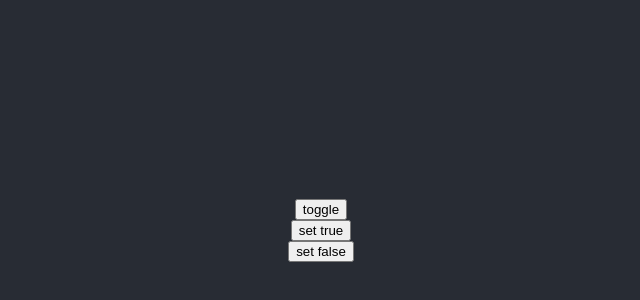
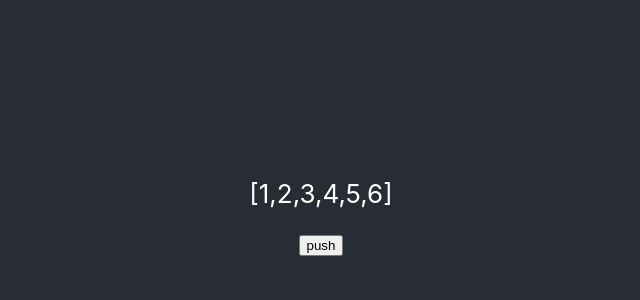
Before and after one commit to Alekskarb/react-hooks, a React (Create React App) app: page / in a window 1280 px wide. Shown: the part 196-496 px from the top of the page, without its empty margins (319-959 px from the left). Built offline with nearby package versions, Linux system fonts and the light colour scheme.

Commit message:
custom hooks-2

```diff
--- a/src/App.js
+++ b/src/App.js
@@ -1,18 +1,21 @@
 import './App.css';
-import React, {useState} from "react";
-import {useLocalStorage} from "./useLocalStorage";
-import {useUpdateLogger} from "./useUpdateLogger";
+import React, {useEffect, useState} from "react";
+// import {useTimeOut} from "./useTimeOut";
+import {useDebounce} from "./useDebounce";
+import {useUpdateEffect} from "./useUpdateEffect";
+import {useArray} from "./useArray";
+// import {useLocalStorage} from "./useLocalStorage";
+// import {useUpdateLogger} from "./useUpdateLogger";
+// import {useToggle} from "./useToggle";
 
 function App() {
-    const [value, setValue] = useLocalStorage('name', '');
-    useUpdateLogger(value);
+    const {array, push} = useArray([1,2,3,4,5,6]);
+
     return (
         <div className="App">
             <header className='App-header'>
-               <p>{value}</p>
-                <button> toggle </button>
-                <button> set true </button>
-                <button> set false </button>
+               <p> [{ array.join(',') }] </p>
+                <button onClick={() => push(array.length)}> push </button>
             </header>
         </div>
     );
@@ -432,3 +435,79 @@ export default App;
 //         </div>
 //     );
 // }
+
+// work under USE_TOGGLE custom hook
+
+// function App() {
+//     const [state, setState] = useToggle(false);
+//     return (
+//         <div className="App">
+//             <header className='App-header'>
+//                 <p>{state.toString()}</p>
+//                 <button onClick={() => setState()}> toggle </button>
+//                 <button onClick={() => setState(true)}> set true </button>
+//                 <button onClick={() => setState(false)}> set false </button>
+//             </header>
+//         </div>
+//     );
+// }
+
+// use  timeout OWN HOOK
+
+// const [count, setCount] = useState(10);
+//
+// const {set, clear} = useTimeOut(() => {
+//     setCount(0);
+// }, 1000)
+//
+// return (
+//     <div className="App">
+//         <header className='App-header'>
+//             <p>{count}</p>
+//             <button onClick={() => setCount((v) => v + 1)}> Increment </button>
+//             <button onClick={() => clear()}> Stop timeout</button>
+//             <button onClick={() => set()}> Run timeout</button>
+//         </header>
+//     </div>
+// );
+
+// work under USE_DEBOUNCE custom hook
+
+// const [count, setCount] = useState(10);
+// const [value, setValue] = useState('');
+//
+// useDebounce(() => {
+//     // setCount(0);
+//     alert(value);
+//     console.log('get API')
+// }, 1000, [value])
+//
+// return (
+//     <div className="App">
+//         <header className='App-header'>
+//             <p>{count}</p>
+//             <input type="text" onChange={(e) => setValue(e.target.value)} value={value}/>
+//             <button onClick={() => setCount((v) => v + 1)}> Increment </button>
+//         </header>
+//     </div>
+// );
+
+// work under USE_UPDATE-EFFECT custom hook
+
+// const [count, setCount] = useState(10);
+//
+// useUpdateEffect(() => {
+//     // setCount(0);
+//     alert(count);
+//     // console.log('get API')
+// }, [count])
+//
+// return (
+//     <div className="App">
+//         <header className='App-header'>
+//             <p>{count}</p>
+//             {/*<input type="text" onChange={(e) => setValue(e.target.value)} value={value}/>*/}
+//             <button onClick={() => setCount((v) => v + 1)}> Increment </button>
+//         </header>
+//     </div>
+// );
--- /dev/null
+++ b/src/useArray.js
@@ -0,0 +1,11 @@
+import {useState} from "react";
+
+export function useArray(defaultValue) {
+    const [array, setArray] = useState(defaultValue);
+    function push(element) {
+        setArray((el) => [...el, element])
+    }
+    return {
+        array, push
+    }
+}
--- /dev/null
+++ b/src/useDebounce.js
@@ -0,0 +1,9 @@
+import {useEffect, useState} from 'react'
+import {useTimeOut} from "./useTimeOut";
+
+export function useDebounce(callback, delay, dependencies) {
+    const {reset, clear} = useTimeOut(callback, delay)
+    useEffect(reset, [...dependencies, reset])
+    // useEffect(() => clear(), []); = below - identical code
+    useEffect(clear, []);
+}
--- /dev/null
+++ b/src/useTimeOut.js
@@ -0,0 +1,31 @@
+import {useCallback, useEffect, useRef} from 'react'
+
+export function useTimeOut(callback, delay) {
+    const callbackRef = useRef(callback);
+    const timeoutRef = useRef();
+
+    useEffect(() => {
+        callbackRef.current = callback
+    }, [callback]);
+
+    const set = useCallback(() => {
+        timeoutRef.current = setTimeout(() => callbackRef.current(), delay)
+    }, [delay])
+    const clear = useCallback(() => {
+        if (timeoutRef.current) {
+            clearInterval(timeoutRef.current)
+        }
+    }, [])
+
+    useEffect(() => {
+        set()
+        return clear;
+    }, [delay, set, clear]);
+
+    const reset = useCallback(() => {
+        clear();
+        set();
+    }, [clear, set])
+
+    return {reset, clear}
+}
--- a/src/useToggle.js
+++ b/src/useToggle.js
@@ -1,7 +1,7 @@
 import {useEffect, useState} from 'react'
 export function useToggle(defaultValue) {
     const [value, setValue] = useState(defaultValue)
-    function toggleValue() {
+    function toggleValue(value) {
         setValue((prevState) => {
             return typeof value === 'boolean' ? value : !prevState
         })
--- /dev/null
+++ b/src/useUpdateEffect.js
@@ -0,0 +1,13 @@
+import {useEffect, useRef} from "react";
+
+export function useUpdateEffect(callback, dependencies) {
+    const firstRenderRef = useRef(false)
+
+    useEffect(() => {
+        if (firstRenderRef.current) {
+            firstRenderRef.current = true
+            return;
+        }
+        return callback();
+    }, dependencies);
+}
```
